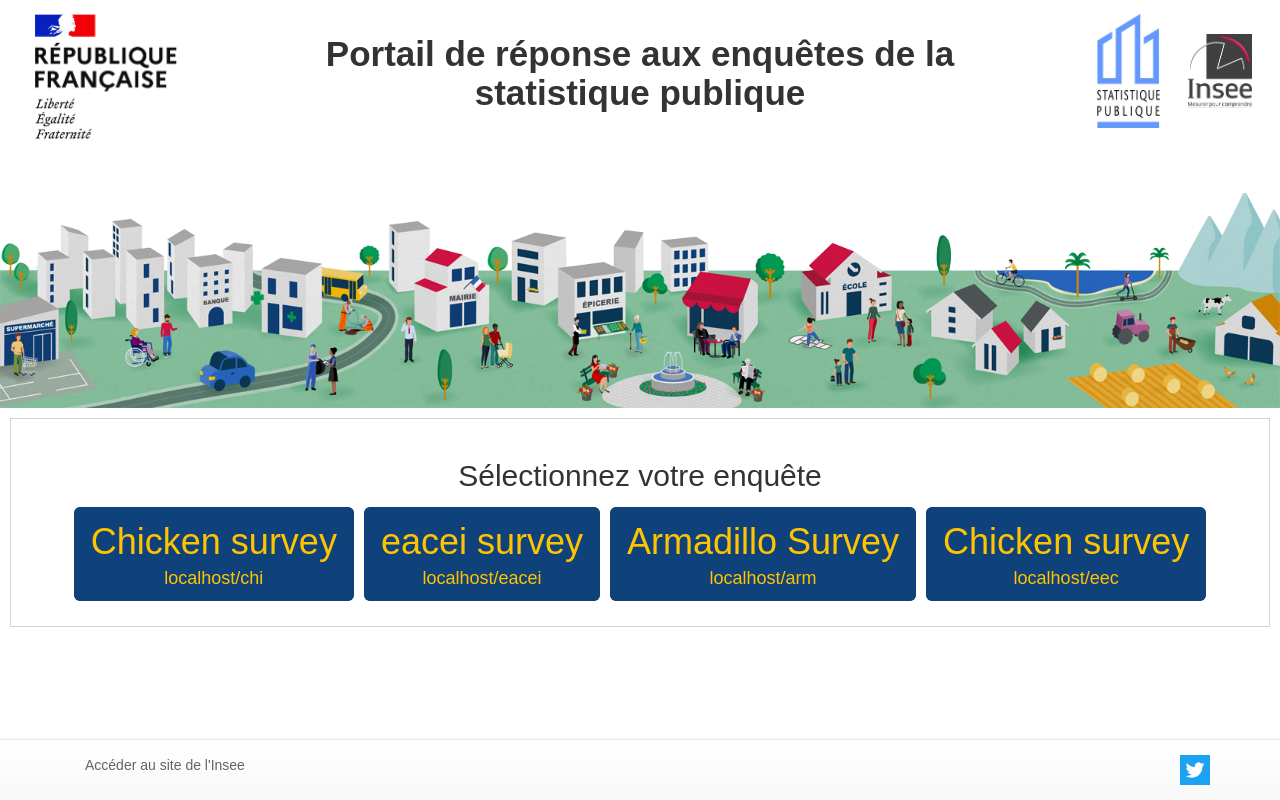
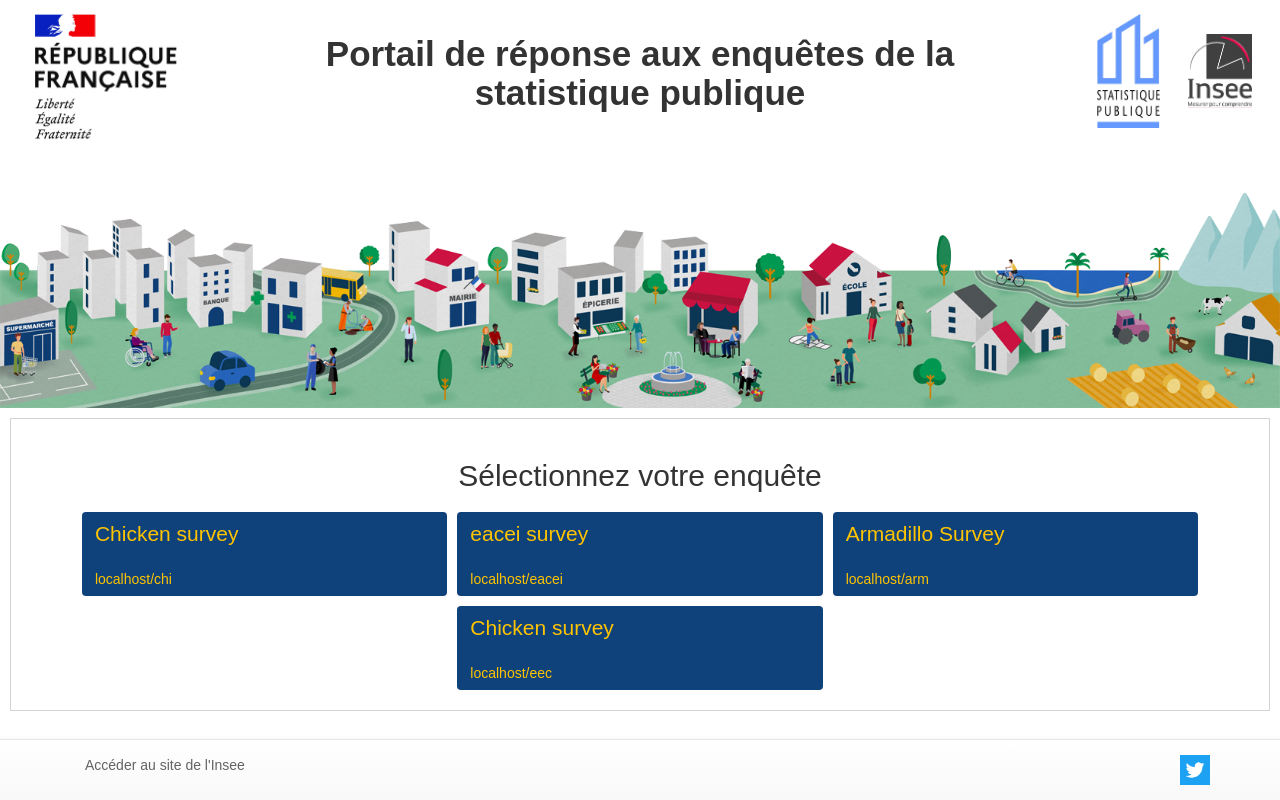
Before and after one commit to InseeFr/platine-portail, a React (Create React App) app: page / in a window 1280 px wide. Built offline with nearby package versions, Linux system fonts and the light colour scheme; what keycloak-js would draw is missing.

Commit message:
add spinner and messageSurveyOffline in ResponseButton

```diff
--- a/src/components/template/response-button.js
+++ b/src/components/template/response-button.js
@@ -1,14 +1,12 @@
-import React, { useState, useEffect } from 'react';
+import React, {useState, useEffect} from 'react';
+import { Link } from 'react-router-dom';
+import ReactLoading from 'react-loading';
+import { isSurveyOnLine } from 'utils/api';
 
-import { Link } from 'react-router-dom';
-import { isSurveyOnLine } from 'utils/api';
-import {
-  getSurveyOfflineMessageById,
-  getSurveyOfflineMessageInfoById,
-} from '../../utils/read-content';
-
-const ResponseButton = ({ id, urlBackEnd }) => {
-  const [surveyOnLine, setSurveyOnLine] = useState(false);
+const ResponseButton = ({ id,  urlBackEnd}) => {
+  const [surveyOnLine, setSurveyOnLine] = useState(undefined);
+  const [messageSurveyOffline, setMessageSurveyOffline] = useState("");
+  const [messageInfoSurveyOffline, setMessageInfoSurveyOffline] = useState("");
 
     useEffect(() => {
       const fetchData = async () => {
@@ -16,6 +14,8 @@ const ResponseButton = ({ id, urlBackEnd }) => {
           const response = await isSurveyOnLine(urlBackEnd)(id);
           if (response.data && response.data.opened === false) {
             setSurveyOnLine(false);
+            setMessageSurveyOffline(response.data.messageSurveyOffline);
+            setMessageInfoSurveyOffline(response.data.messageInfoSurveyOffline);
           } else {
             setSurveyOnLine(true);
           }
@@ -28,20 +28,31 @@ const ResponseButton = ({ id, urlBackEnd }) => {
       fetchData();
     }, [id, urlBackEnd]);
 
+  if(surveyOnLine === undefined) {
+    return  (
+      <div className="center-block text-center">
+        <section style={{display: "flex", flexDirection: "column", alignItems: "center" }}>
+          <h3>{`Veuillez patienter`}</h3>
+          <ReactLoading type="spin" color={`#0f417a`} width="50px"  />
+        </section>
+      </div>
+    )
+  }
+
   return (
     <div className="center-block text-center">
       <section>
         <h2>{`Répondre à l'enquête`}</h2>
         <Link to={`/${id}/login`} tabIndex="-1">
-          <button type="button" className="btn btn-lg" id="boutonRepondre" disabled={!surveyOnLine}>
+          <button type="button" className="btn btn-lg" id="accessButton" disabled={!surveyOnLine}>
             {'Accéder au questionnaire'}
           </button>
         </Link>
         <p />
         {!surveyOnLine && (
           <>
-            <div className="surveyOver">{getSurveyOfflineMessageById(id)}</div>
-            <p>{getSurveyOfflineMessageInfoById(id)}</p>
+            {messageSurveyOffline && <div className="surveyOver">{messageSurveyOffline}</div>}
+            {messageInfoSurveyOffline && <p>{messageInfoSurveyOffline}</p>}
           </>
         )}
       </section>
--- a/src/components/template/survey-item.js
+++ b/src/components/template/survey-item.js
@@ -4,8 +4,8 @@ import { Link } from 'react-router-dom';
 
 const SurveyItem = ({ survey }) => (
   <div className="survey-item">
-    <Link to={`/${survey.id}`} tabIndex="-1">
-      <button type="button" className="btn btn-lg" id="boutonRepondre">
+    <Link to={`/${survey.id}`} tabIndex="-1" className='survey-item-link'>
+      <button type="button" className="btn " id="boutonRepondre">
         <span>{survey.titleShort}</span>
         <br />
         {`${window.location.host}/${survey.id}`}
--- a/src/index.scss
+++ b/src/index.scss
@@ -94,8 +94,25 @@ h2 {
 .btn-md {
   margin-right: 10px;
 }
+
+#survey-item-link {
+  display: inline-block;
+  width: 100%;
+  height: 100%;
+}
+
+#boutonRepondre {
+  display: flex;
+  flex-direction: column;
+  white-space: inherit;
+  width: 100%;
+  height: 100%;
+  justify-content: center;
+  word-wrap: break-word;
+}
 #menuItemRepondre,
 #boutonRepondre,
+#accessButton,
 #boutonMailConfirm,
 #boutonMailModif,
 #formSend,
@@ -105,9 +122,11 @@ h2 {
 }
 #menuItemRepondre:hover,
 #boutonRepondre:hover,
+#accessButton:hover,
 #boutonMailConfirm:hover,
 #boutonMailModif:hover,
 #menuItemRepondre:focus,
+#accessButton:focus,
 #boutonRepondre:focus,
 #boutonMailConfirm:focus,
 #boutonMailModif:focus,
@@ -321,14 +340,17 @@ div.banner-top h1 {
 
 /* survey item */
 .surveys-list {
-  text-align: center;
+  display: flex;
+  flex-direction: row;
+  flex-wrap: wrap;
+  justify-content: center;
+  gap: 10px;
+  margin-top:2rem;
 }
 .survey-item {
-  text-align: center;
-  margin: 5px;
-  display: inline-block;
+  width: 30%;
+  min-width: 300px;
   border-radius: 7px;
-  width: auto;
   background-color: $blue-insee;
   color: $yellow-insee;
 
@@ -340,7 +362,7 @@ div.banner-top h1 {
     text-decoration: none;
   }
   span {
-    font-size: 2em;
+    font-size: 1.5em;
   }
 }
 
```
Lines whose indentation alone changed are shown as unchanged.
